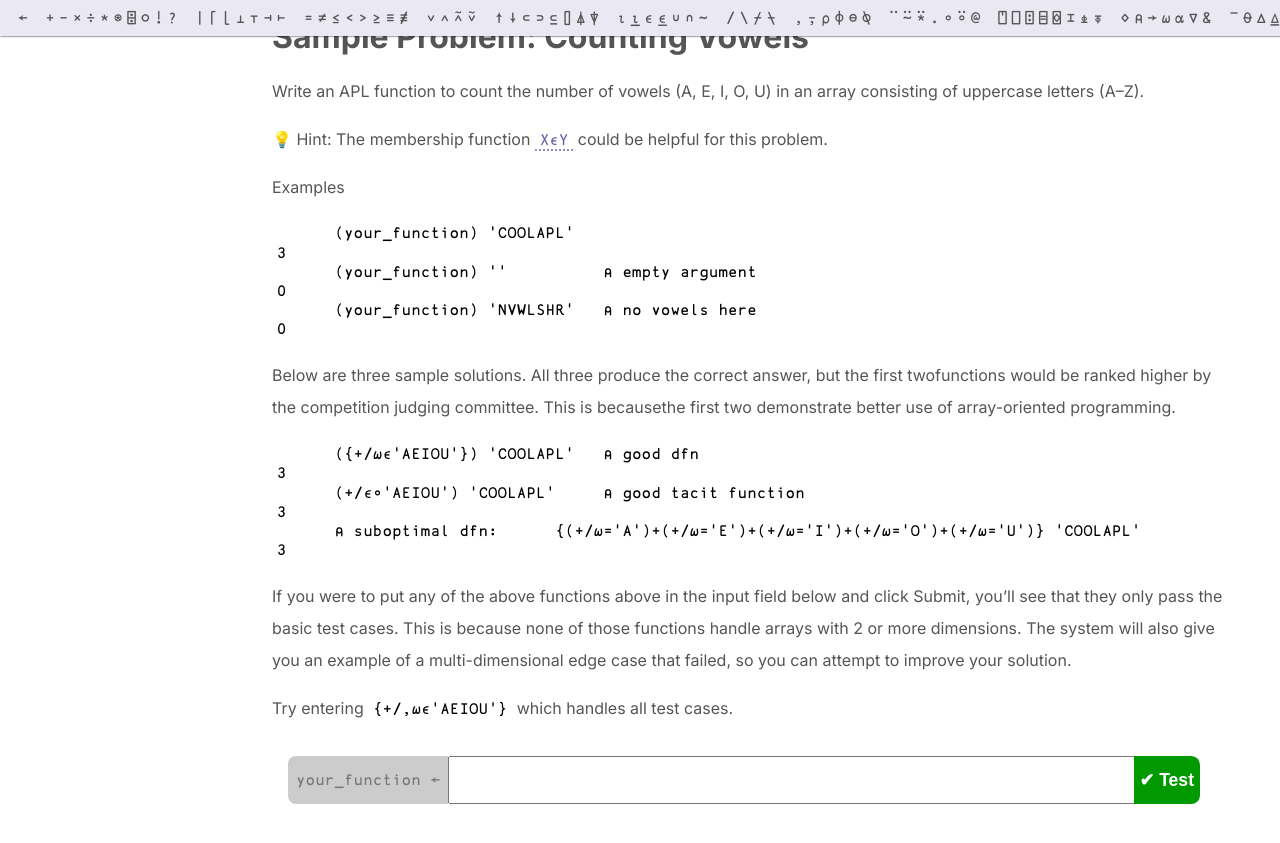
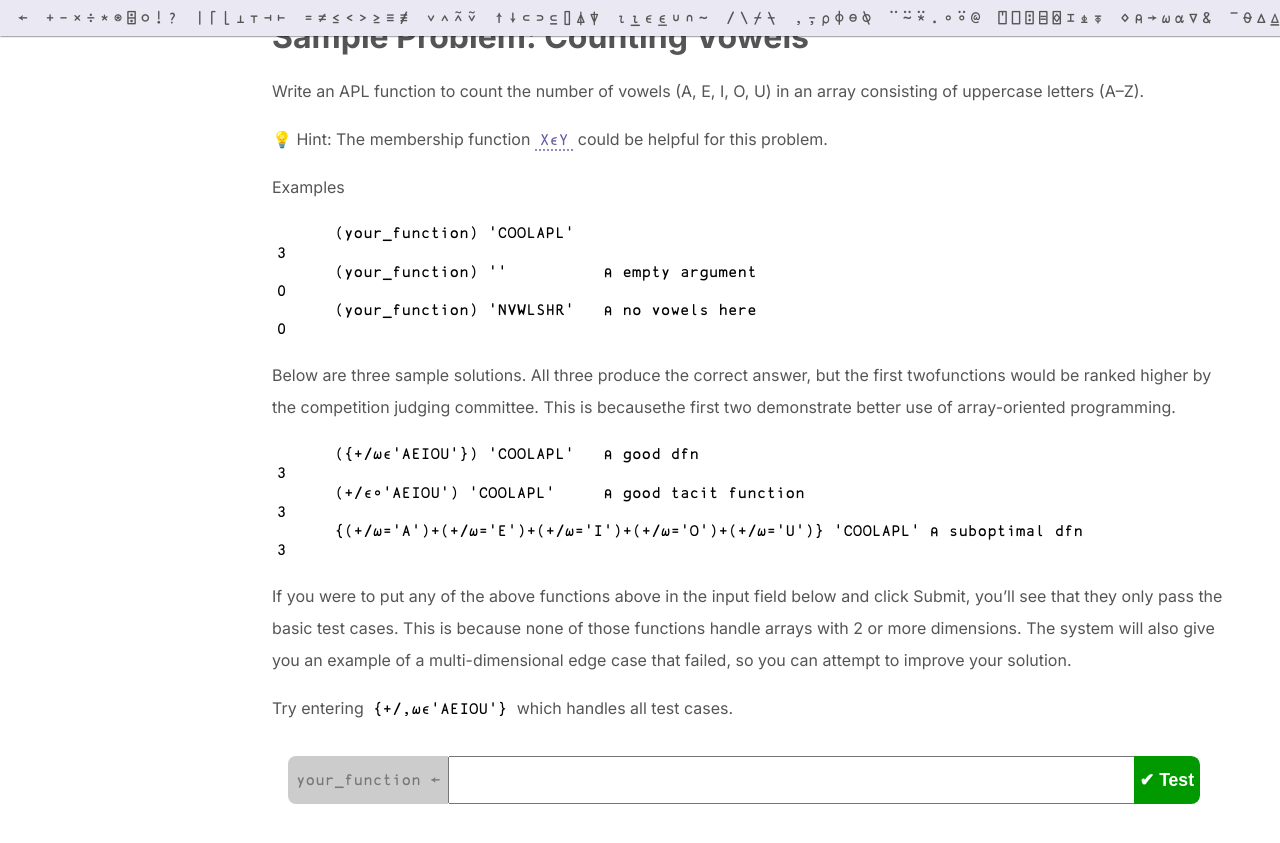
Before and after one commit to Dyalog/PracticeProblems, a Jekyll site: the page built from index.md, in a window 1280 px wide and 900 px high, scrolled down 615 px. Shown: the top 843 px of the window. Built offline with Jekyll 4.4.1, drawn with Linux system fonts in a browser that asks for light colours.

````diff
--- a/index.md
+++ b/index.md
@@ -47,7 +47,7 @@ Below are three sample solutions. All three produce the correct answer, but the
 3
       (+/∊∘'AEIOU') 'COOLAPL'     ⍝ good tacit function
 3
-      ⍝ suboptimal dfn:      {(+/⍵='A')+(+/⍵='E')+(+/⍵='I')+(+/⍵='O')+(+/⍵='U')} 'COOLAPL'
+      {(+/⍵='A')+(+/⍵='E')+(+/⍵='I')+(+/⍵='O')+(+/⍵='U')} 'COOLAPL' ⍝ suboptimal dfn
 3
 ```
 
````
